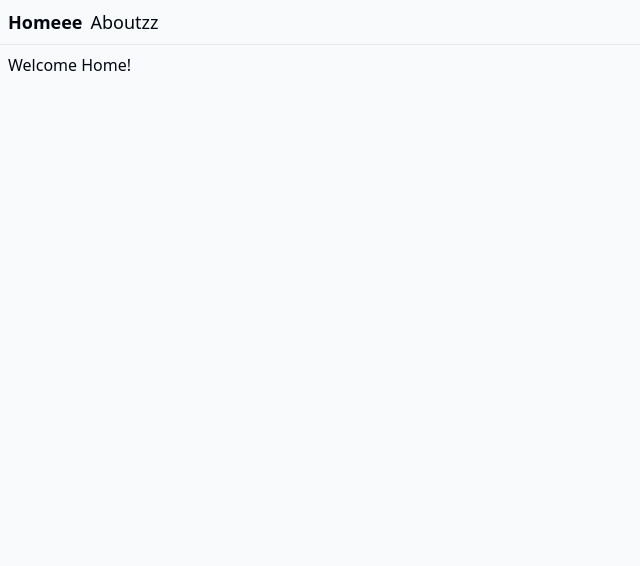
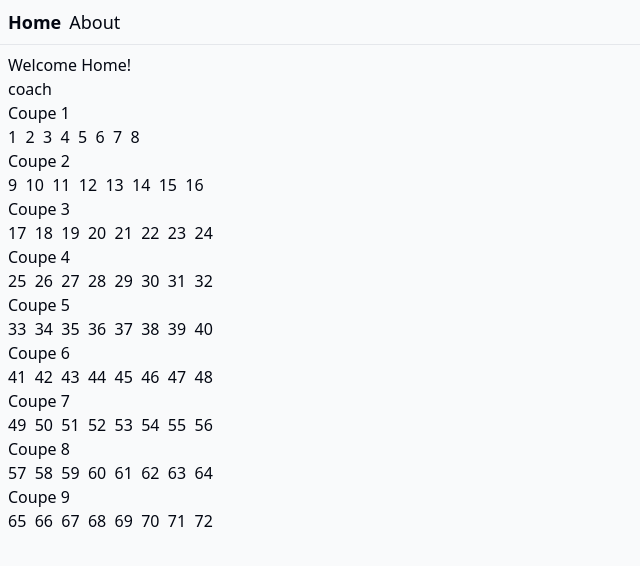
Before and after one commit to hokageCV/train-seat, a React (Vite) app: page / in a window 1280 px wide. Shown: the top 566 px of the page, without its empty margins (0-640 px from the left). Built offline with nearby package versions, Linux system fonts and the light colour scheme.

Commit message:
Add coupe berth structure

```diff
--- /dev/null
+++ b/src/components/Coach.tsx
@@ -0,0 +1,20 @@
+import { BERTHS_IN_A_COUPE } from '../constants'
+import Coupe from './coupe'
+
+type CoachProps = {
+  berths: number
+}
+
+export default function Coach({ berths }: CoachProps) {
+  let coupeCount = Math.floor(berths / BERTHS_IN_A_COUPE)
+  let coupes = Array.from({ length: coupeCount }, (_, index) => index)
+
+  return (
+    <>
+      <h3>coach</h3>
+      {coupes.map((_, index) => (
+        <Coupe index={index} />
+      ))}
+    </>
+  )
+}
--- /dev/null
+++ b/src/components/Coupe.tsx
@@ -0,0 +1,24 @@
+import { BERTHS_IN_A_COUPE } from '../constants'
+
+type CoupeProps = {
+  index: number
+}
+
+export default function Coupe({ index }: CoupeProps) {
+  let coupeNumber = index + 1
+  let endBerth = coupeNumber * BERTHS_IN_A_COUPE
+  let startBerth = endBerth - BERTHS_IN_A_COUPE + 1
+
+  let berths = []
+  for (let i = startBerth; i <= endBerth; i += 1) berths.push(i)
+
+  return (
+    <>
+      <p key={`coupe_${index}`}>Coupe {coupeNumber}</p>
+
+      {berths.map((berth) => (
+        <span>{berth} &nbsp;</span>
+      ))}
+    </>
+  )
+}
--- /dev/null
+++ b/src/constants.ts
@@ -0,0 +1 @@
+export const BERTHS_IN_A_COUPE = 8;
--- a/src/routes/__root.tsx
+++ b/src/routes/__root.tsx
@@ -17,7 +17,7 @@ function RootComponent() {
           }}
           activeOptions={{ exact: true }}
         >
-          Homeee
+          Home
         </Link>{' '}
         <Link
           to="/about"
@@ -25,7 +25,7 @@ function RootComponent() {
             className: 'font-bold',
           }}
         >
-          Aboutzz
+          About
         </Link>
       </div>
       <hr />
--- a/src/routes/index.tsx
+++ b/src/routes/index.tsx
@@ -1,14 +1,18 @@
 import * as React from 'react'
 import { createFileRoute } from '@tanstack/react-router'
+import Coach from '../components/coach';
 
 export const Route = createFileRoute('/')({
   component: HomeComponent,
 })
 
 function HomeComponent() {
+  let berths = 72;
+
   return (
     <div className="p-2">
       <h3>Welcome Home!</h3>
+      <Coach berths={berths} />
     </div>
   )
 }
```
